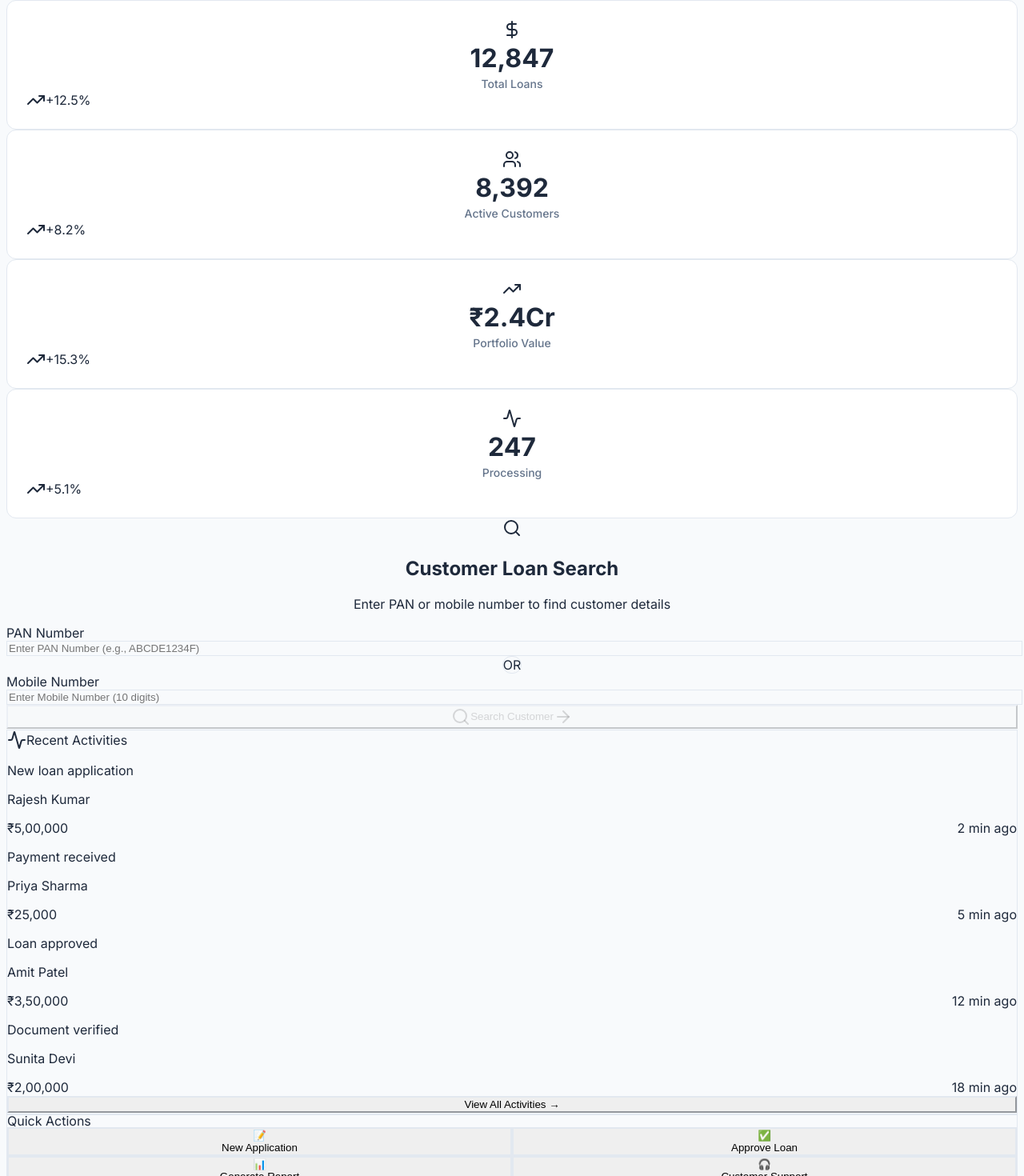
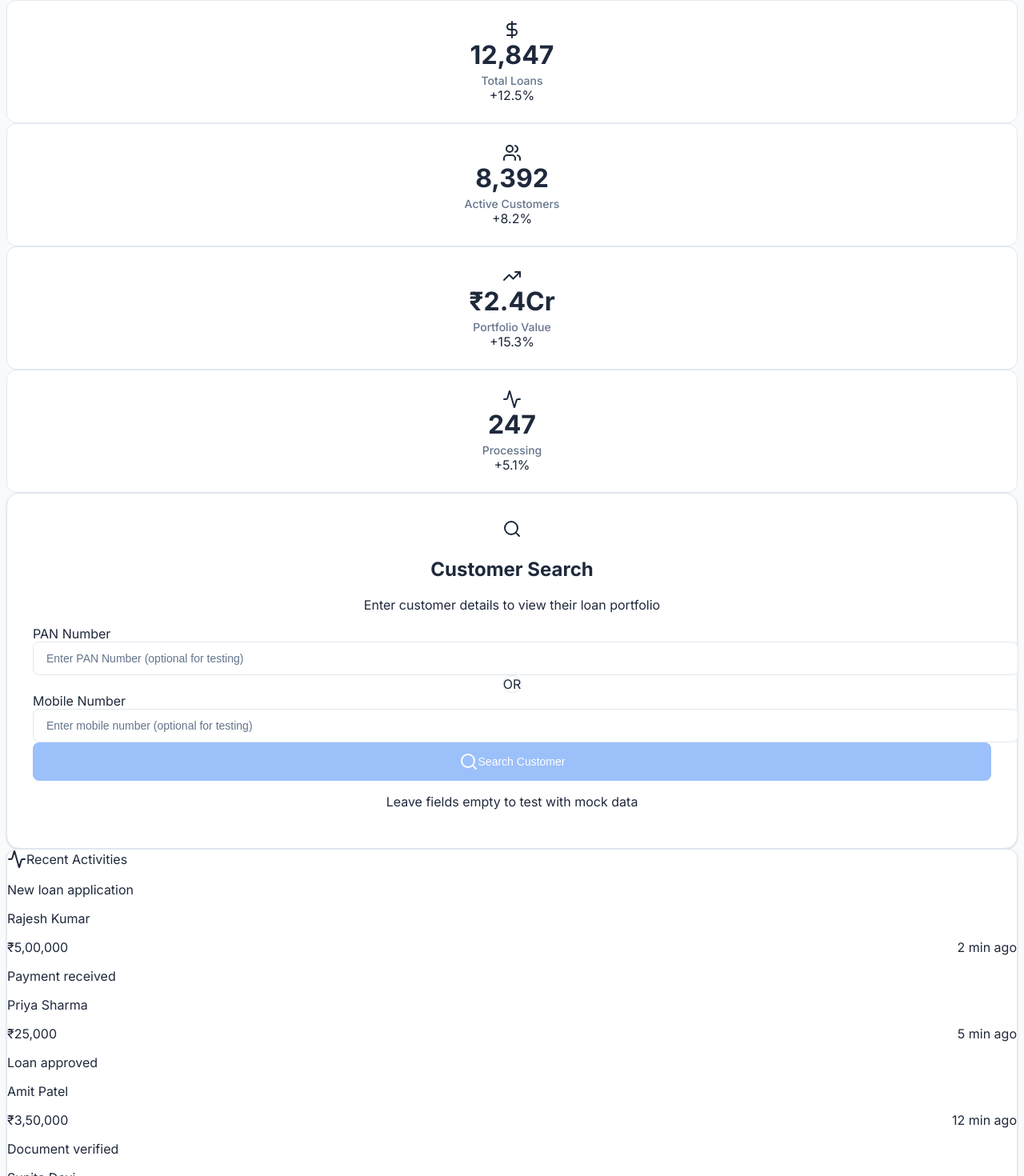
Before and after one commit to adityapanga/Frontend-dashboard-, a Next.js app: page /dashboard in a window 1280 px wide. Shown: the part 191-1661 px from the top of the page at 80% size. Built offline with nearby package versions, Linux system fonts and the light colour scheme.

Commit message:
Updated trace

```diff
--- a/app/dashboard/page.tsx
+++ b/app/dashboard/page.tsx
@@ -6,8 +6,7 @@ import { Card, CardContent, CardHeader, CardTitle } from '@/components/ui/card'
 import { Input } from '@/components/ui/input'
 import { Button } from '@/components/ui/button'
 import { Label } from '@/components/ui/label'
-import { Search, TrendingUp, Users, DollarSign, Activity, ArrowRight, Sparkles } from 'lucide-react'
-import { toast } from 'sonner'
+import { Search, TrendingUp, Users, DollarSign, Activity } from 'lucide-react'
 
 export default function Dashboard() {
   const [panNumber, setPanNumber] = useState('')
@@ -41,75 +40,51 @@ export default function Dashboard() {
       value: "12,847",
       change: "+12.5%",
       icon: DollarSign,
-      color: "text-blue-600",
-      bgColor: "bg-blue-50"
     },
     {
       title: "Active Customers",
       value: "8,392",
       change: "+8.2%",
       icon: Users,
-      color: "text-green-600",
-      bgColor: "bg-green-50"
     },
     {
       title: "Portfolio Value",
       value: "₹2.4Cr",
       change: "+15.3%",
       icon: TrendingUp,
-      color: "text-purple-600",
-      bgColor: "bg-purple-50"
     },
     {
       title: "Processing",
       value: "247",
       change: "+5.1%",
       icon: Activity,
-      color: "text-orange-600",
-      bgColor: "bg-orange-50"
     }
   ]
 
-  const recentActivities = [
-    { id: 1, action: "New loan application", customer: "Rajesh Kumar", amount: "₹5,00,000", time: "2 min ago" },
-    { id: 2, action: "Payment received", customer: "Priya Sharma", amount: "₹25,000", time: "5 min ago" },
-    { id: 3, action: "Loan approved", customer: "Amit Patel", amount: "₹3,50,000", time: "12 min ago" },
-    { id: 4, action: "Document verified", customer: "Sunita Devi", amount: "₹2,00,000", time: "18 min ago" }
-  ]
-
   return (
-    <div className="min-h-screen bg-gradient-to-br from-gray-50 via-blue-50 to-indigo-50 p-6">
+    <div className="min-h-screen bg-slate-50 p-6">
       <div className="max-w-7xl mx-auto space-y-8">
 
         {/* Header Section */}
-        <div className="animate-slide-up">
-          <div className="flex items-center justify-between mb-2">
-            <div>
-              <h1 className="text-4xl font-bold gradient-text mb-2">
-                Loan Management Dashboard
-              </h1>
-              <p className="text-gray-600 text-lg">
-                Search and manage customer loans efficiently
-              </p>
-            </div>
-            <div className="flex items-center space-x-2 text-sm text-gray-500">
-              <Sparkles className="w-4 h-4" />
-              <span>Last updated: Just now</span>
-            </div>
-          </div>
+        <div className="fade-in">
+          <h1 className="text-3xl font-bold text-slate-900 mb-2">
+            Loan Management Dashboard
+          </h1>
+          <p className="text-slate-600">
+            Search and manage customer loans efficiently
+          </p>
         </div>
 
         {/* Quick Stats */}
-        <div className="grid grid-cols-1 md:grid-cols-2 lg:grid-cols-4 gap-6 animate-slide-up" style={{animationDelay: '0.1s'}}>
+        <div className="grid grid-cols-1 md:grid-cols-2 lg:grid-cols-4 gap-6 fade-in">
           {quickStats.map((stat, index) => (
-            <div key={stat.title} className="metric-card group cursor-pointer" style={{animationDelay: `${0.1 + index * 0.1}s`}}>
-              <div className={`inline-flex items-center justify-center w-12 h-12 rounded-full ${stat.bgColor} mb-4 group-hover:scale-110 transition-transform duration-300`}>
-                <stat.icon className={`w-6 h-6 ${stat.color}`} />
+            <div key={stat.title} className="metric-card">
+              <div className="flex items-center justify-center w-12 h-12 bg-blue-50 rounded-lg mb-4 mx-auto">
+                <stat.icon className="w-6 h-6 text-blue-600" />
               </div>
               <div className="metric-value">{stat.value}</div>
               <div className="metric-label">{stat.title}</div>
-              <div className="text-sm text-green-600 font-medium mt-2 flex items-center">
-                <TrendingUp className="w-3 h-3 mr-1" />
+              <div className="text-sm text-green-600 font-medium mt-2">
                 {stat.change}
               </div>
             </div>
@@ -119,55 +94,55 @@ export default function Dashboard() {
         <div className="grid grid-cols-1 lg:grid-cols-3 gap-8">
 
           {/* Search Section */}
-          <div className="lg:col-span-2 animate-slide-up" style={{animationDelay: '0.3s'}}>
-            <div className="search-container">
+          <div className="lg:col-span-2 fade-in">
+            <div className="search-form">
               <div className="text-center mb-8">
-                <div className="inline-flex items-center justify-center w-16 h-16 bg-gradient-to-r from-blue-500 to-purple-600 rounded-full mb-4 animate-pulse-glow">
+                <div className="inline-flex items-center justify-center w-16 h-16 bg-blue-600 rounded-full mb-4">
                   <Search className="w-8 h-8 text-white" />
                 </div>
-                <h2 className="text-2xl font-bold text-gray-900 mb-2">
-                  Customer Loan Search
+                <h2 className="text-2xl font-bold text-slate-900 mb-2">
+                  Customer Search
                 </h2>
-                <p className="text-gray-600">
-                  Enter PAN or mobile number to find customer details
+                <p className="text-slate-600">
+                  Enter customer details to view their loan portfolio
                 </p>
               </div>
 
               <div className="space-y-6">
                 <div className="space-y-2">
-                  <Label htmlFor="pan" className="text-sm font-medium text-gray-700">
+                  <Label htmlFor="pan" className="text-sm font-medium text-slate-700">
                     PAN Number
                   </Label>
                   <Input
                     id="pan"
                     type="text"
-                    placeholder="Enter PAN Number (e.g., ABCDE1234F)"
+                    placeholder="Enter PAN Number (optional for testing)"
                     value={panNumber}
                     onChange={(e) => setPanNumber(e.target.value.toUpperCase())}
-                    className="search-input"
+                    className="input-enhanced"
                     maxLength={10}
                   />
                 </div>
 
                 <div className="flex items-center justify-center">
                   <div className="flex items-center space-x-4">
-                    <div className="h-px bg-gray-300 flex-1 w-16"></div>
-                    <span className="text-sm text-gray-500 bg-white px-4 py-1 rounded-full border">OR</span>
-                    <div className="h-px bg-gray-300 flex-1 w-16"></div>
+                    <div className="h-px bg-slate-300 flex-1 w-16"></div>
+                    <span className="text-sm text-slate-500 bg-white px-4 py-1 rounded-full border">OR</span>
+                    <div className="h-px bg-slate-300 flex-1 w-16"></div>
                   </div>
                 </div>
 
                 <div className="space-y-2">
-                  <Label htmlFor="mobile" className="text-sm font-medium text-gray-700">
+                  <Label htmlFor="mobile" className="text-sm font-medium text-slate-700">
                     Mobile Number
                   </Label>
                   <Input
                     id="mobile"
                     type="tel"
-                    placeholder="Enter Mobile Number (10 digits)"
+                    placeholder="Enter mobile number (optional for testing)"
                     value={mobileNumber}
                     onChange={(e) => setMobileNumber(e.target.value.replace(/\D/g, ''))}
-                    className="search-input"
+                    className="input-enhanced"
                     maxLength={10}
                   />
                 </div>
@@ -175,28 +150,31 @@ export default function Dashboard() {
                 <Button
                   onClick={handleSearch}
                   disabled={isLoading || (!panNumber && !mobileNumber)}
-                  className="search-button w-full group"
+                  className="button-primary w-full"
                 >
                   {isLoading ? (
                     <div className="flex items-center space-x-2">
-                      <div className="w-4 h-4 border-2 border-white border-t-transparent rounded-full animate-spin"></div>
+                      <div className="spinner"></div>
                       <span>Searching...</span>
                     </div>
                   ) : (
                     <div className="flex items-center space-x-2">
                       <Search className="w-5 h-5" />
                       <span>Search Customer</span>
-                      <ArrowRight className="w-4 h-4 group-hover:translate-x-1 transition-transform" />
                     </div>
                   )}
                 </Button>
+
+                <p className="text-center text-sm text-slate-500">
+                  Leave fields empty to test with mock data
+                </p>
               </div>
             </div>
           </div>
 
           {/* Recent Activities */}
-          <div className="animate-slide-up" style={{animationDelay: '0.4s'}}>
-            <Card className="fintech-card h-full">
+          <div className="fade-in">
+            <Card className="card-enhanced h-full">
               <CardHeader className="pb-4">
                 <CardTitle className="flex items-center space-x-2">
                   <Activity className="w-5 h-5 text-blue-600" />
@@ -204,61 +182,32 @@ export default function Dashboard() {
                 </CardTitle>
               </CardHeader>
               <CardContent className="space-y-4">
-                {recentActivities.map((activity, index) => (
+                {[
+                  { id: 1, action: "New loan application", customer: "Rajesh Kumar", amount: "₹5,00,000", time: "2 min ago" },
+                  { id: 2, action: "Payment received", customer: "Priya Sharma", amount: "₹25,000", time: "5 min ago" },
+                  { id: 3, action: "Loan approved", customer: "Amit Patel", amount: "₹3,50,000", time: "12 min ago" },
+                  { id: 4, action: "Document verified", customer: "Sunita Devi", amount: "₹2,00,000", time: "18 min ago" }
+                ].map((activity) => (
                   <div
                     key={activity.id}
-                    className="flex items-start space-x-3 p-3 rounded-lg hover:bg-gray-50 transition-colors cursor-pointer group"
-                    style={{animationDelay: `${0.5 + index * 0.1}s`}}
+                    className="flex items-start space-x-3 p-3 rounded-lg hover:bg-slate-50 transition-colors cursor-pointer"
                   >
-                    <div className="w-2 h-2 bg-blue-500 rounded-full mt-2 group-hover:scale-150 transition-transform"></div>
+                    <div className="w-2 h-2 bg-blue-500 rounded-full mt-2"></div>
                     <div className="flex-1 min-w-0">
-                      <p className="text-sm font-medium text-gray-900 group-hover:text-blue-600 transition-colors">
+                      <p className="text-sm font-medium text-slate-900">
                         {activity.action}
                       </p>
-                      <p className="text-sm text-gray-600">{activity.customer}</p>
+                      <p className="text-sm text-slate-600">{activity.customer}</p>
                       <div className="flex items-center justify-between mt-1">
                         <span className="text-sm font-semibold text-green-600">{activity.amount}</span>
-                        <span className="text-xs text-gray-500">{activity.time}</span>
+                        <span className="text-xs text-slate-500">{activity.time}</span>
                       </div>
                     </div>
                   </div>
                 ))}
-
-                <button className="w-full text-center text-sm text-blue-600 hover:text-blue-800 font-medium py-2 hover:bg-blue-50 rounded-lg transition-colors">
-                  View All Activities →
-                </button>
               </CardContent>
             </Card>
           </div>
-        </div>
-
-        {/* Quick Actions */}
-        <div className="animate-slide-up" style={{animationDelay: '0.5s'}}>
-          <Card className="fintech-card">
-            <CardHeader>
-              <CardTitle>Quick Actions</CardTitle>
-            </CardHeader>
-            <CardContent>
-              <div className="grid grid-cols-2 md:grid-cols-4 gap-4">
-                {[
-                  { title: "New Application", icon: "📝", color: "bg-blue-500" },
-                  { title: "Approve Loan", icon: "✅", color: "bg-green-500" },
-                  { title: "Generate Report", icon: "📊", color: "bg-purple-500" },
-                  { title: "Customer Support", icon: "🎧", color: "bg-orange-500" }
-                ].map((action, index) => (
-                  <button
-                    key={action.title}
-                    className="interactive-element p-4 rounded-xl border-2 border-gray-200 hover:border-gray-300 text-center group"
-                  >
-                    <div className={`w-12 h-12 ${action.color} rounded-full flex items-center justify-center mx-auto mb-2 group-hover:scale-110 transition-transform`}>
-                      <span className="text-2xl">{action.icon}</span>
-                    </div>
-                    <span className="text-sm font-medium text-gray-700">{action.title}</span>
-                  </button>
-                ))}
-              </div>
-            </CardContent>
-          </Card>
         </div>
       </div>
     </div>
```
